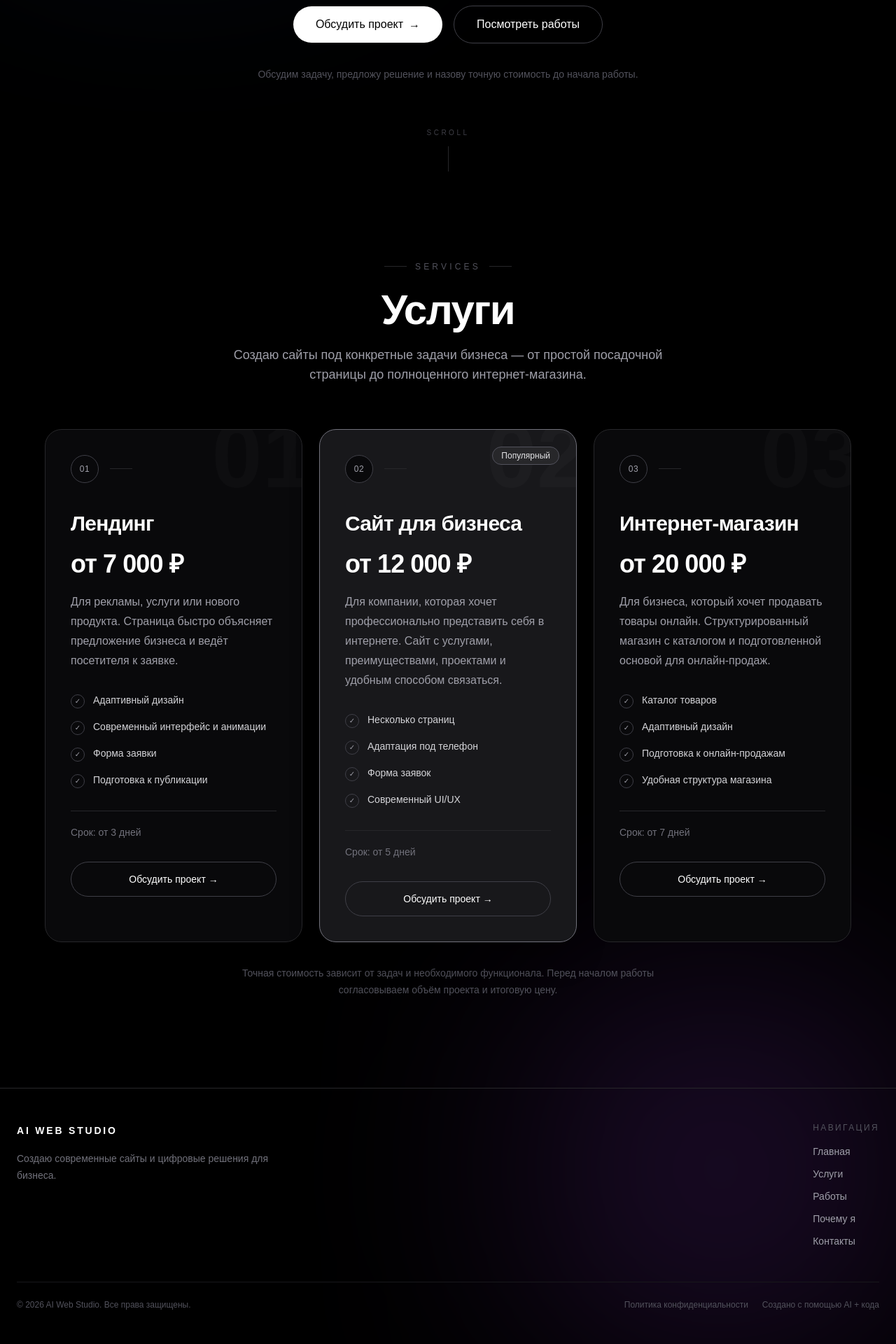
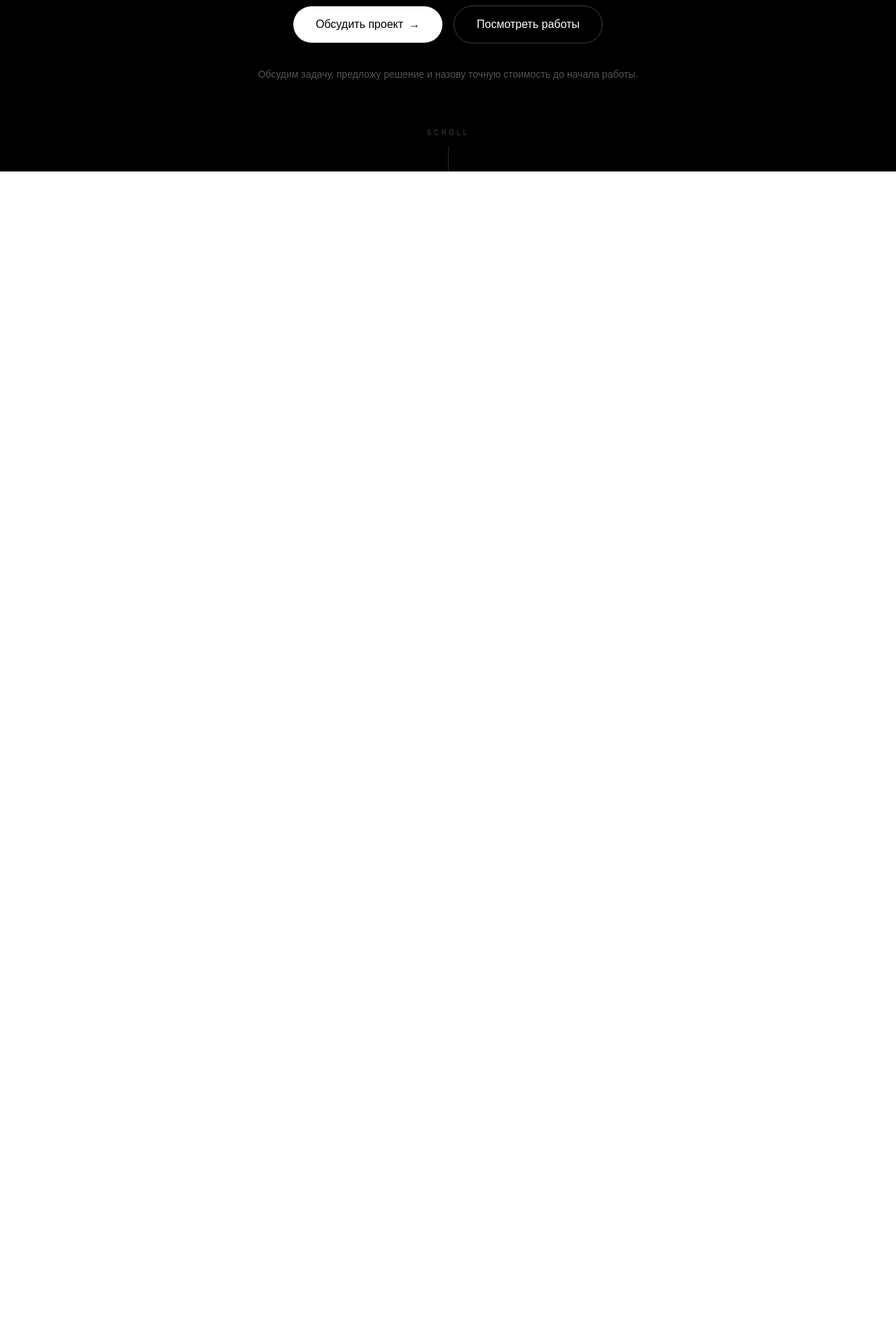
Before and after one commit to zxcursed111248/portfolio, a Next.js app: page / in a window 1280 px wide. Shown: the part 674-2594 px from the top of the page at 70% size. After the commit the page ends 919 px from the top, so only its background shows below. Built offline with nearby package versions, Linux system fonts and the light colour scheme.

Commit message:
Optimize homepage performance

```diff
--- a/app/page.tsx
+++ b/app/page.tsx
@@ -1,70 +1,12 @@
-import Process from "@/components/Process";
-import WhyMe from "@/components/WhyMe";
 import Hero from "@/components/Hero";
-import Contact from "@/components/Contact";
-import Projects from "@/components/Projects";
-import Services from "@/components/Services";
-import Navbar from "@/components/Navbar";
-import Footer from "@/components/Footer";
 
 export default function Home() {
   return (
     <main
       id="home"
-      className="
-        relative
-        min-h-screen
-        overflow-hidden
-        bg-black
-        text-white
-      "
+      className="min-h-screen overflow-hidden bg-black text-white"
     >
-      {/* Верхнее свечение */}
-      <div
-        className="
-          pointer-events-none
-          absolute
-          left-0
-          top-0
-          z-0
-          h-[500px]
-          w-[500px]
-          rounded-full
-          bg-blue-500/20
-          blur-[150px]
-        "
-      />
-
-      {/* Нижнее свечение */}
-      <div
-        className="
-          pointer-events-none
-          absolute
-          bottom-0
-          right-0
-          z-0
-          h-[500px]
-          w-[500px]
-          rounded-full
-          bg-purple-500/20
-          blur-[150px]
-        "
-      />
-
-      {/* Navigation */}
-      <Navbar />
-
-      {/* Main content */}
-      <div className="relative z-10 flex w-full flex-col items-center">
       <Hero />
-
-<Services />
-      </div>
-
-      {/* Footer */}
-      <div className="relative z-10">
-        <Footer />
-      </div>
     </main>
   );
 }
--- a/components/Hero.tsx
+++ b/components/Hero.tsx
@@ -5,7 +5,7 @@ export default function Hero() {
       className="relative w-full scroll-mt-24 overflow-hidden pt-28 md:pt-36"
     >
       {/* Background glow */}
-      <div className="pointer-events-none absolute left-1/2 top-24 h-96 w-96 -translate-x-1/2 rounded-full bg-white/[0.03] blur-3xl" />
+      <div className="pointer-events-none absolute left-1/2 top-24 h-64 w-64 -translate-x-1/2 rounded-full bg-white/[0.02] blur-2xl" />
 
       <div className="relative z-10 mx-auto w-full max-w-6xl px-6 text-center">
         {/* Label */}
--- a/components/Projects.tsx
+++ b/components/Projects.tsx
@@ -117,6 +117,7 @@ export default function Projects() {
   alt={project.title}
   fill
   sizes="(max-width: 768px) 100vw, 50vw"
+  loading="lazy"
   className="
     object-cover
     transition-transform
--- a/components/Services.tsx
+++ b/components/Services.tsx
@@ -57,10 +57,10 @@ export default function Services() {
       <div className="mx-auto max-w-6xl">
         {/* Heading */}
         <motion.div
-          initial={{ opacity: 0, y: 30 }}
+          initial={{ opacity: 0, y: 20 }}
           whileInView={{ opacity: 1, y: 0 }}
           viewport={{ once: true }}
-          transition={{ duration: 0.6 }}
+          transition={{ duration: 0.4 }}
           className="mb-16 text-center"
         >
           <div className="mb-6 flex items-center justify-center gap-3">
@@ -89,12 +89,12 @@ export default function Services() {
           {services.map((service, index) => (
             <motion.div
               key={service.title}
-              initial={{ opacity: 0, y: 40 }}
+              initial={{ opacity: 0, y: 20 }}
               whileInView={{ opacity: 1, y: 0 }}
               viewport={{ once: true }}
               transition={{
-                duration: 0.6,
-                delay: index * 0.12,
+                duration: 0.4,
+                delay: index * 0.05,
               }}
               className={`
                 group
@@ -106,13 +106,13 @@ export default function Services() {
                 border
                 p-8
                 transition-all
-                duration-500
-                hover:-translate-y-2
+                duration-300
+                hover:-translate-y-1
                 md:p-9
                 ${
                   service.popular
-                    ? "border-zinc-500 bg-zinc-900 shadow-2xl shadow-black/40"
-                    : "border-zinc-800 bg-zinc-950 hover:border-zinc-600 hover:shadow-2xl hover:shadow-black/30"
+                    ? "border-zinc-500 bg-zinc-900"
+                    : "border-zinc-800 bg-zinc-950 hover:border-zinc-600"
                 }
               `}
             >
@@ -127,9 +127,6 @@ export default function Services() {
                   font-bold
                   leading-none
                   text-white/[0.025]
-                  transition-all
-                  duration-500
-                  group-hover:text-white/[0.05]
                 "
               >
                 {service.number}
@@ -159,16 +156,12 @@ export default function Services() {
                     font-medium
                     tracking-wider
                     text-zinc-400
-                    transition-all
-                    duration-500
-                    group-hover:border-zinc-400
-                    group-hover:text-white
                   "
                 >
                   {service.number}
                 </div>
 
-                <div className="h-px w-8 bg-zinc-800 transition-all duration-500 group-hover:w-12 group-hover:bg-zinc-600" />
+                <div className="h-px w-8 bg-zinc-800" />
               </div>
 
               {/* Title */}
@@ -209,10 +202,6 @@ export default function Services() {
                         border-zinc-700
                         text-[10px]
                         text-zinc-400
-                        transition-all
-                        duration-300
-                        group-hover:border-zinc-500
-                        group-hover:text-white
                       "
                     >
                       ✓
@@ -267,7 +256,7 @@ export default function Services() {
           initial={{ opacity: 0 }}
           whileInView={{ opacity: 1 }}
           viewport={{ once: true }}
-          transition={{ duration: 0.8, delay: 0.3 }}
+          transition={{ duration: 0.5 }}
           className="mx-auto mt-8 max-w-2xl text-center text-sm leading-6 text-zinc-600"
         >
           Точная стоимость зависит от задач и необходимого
--- a/components/WhyMe.tsx
+++ b/components/WhyMe.tsx
@@ -34,10 +34,10 @@ export default function WhyMe() {
       <div className="mx-auto max-w-6xl">
         {/* Heading */}
         <motion.div
-          initial={{ opacity: 0, y: 30 }}
-          whileInView={{ opacity: 1, y: 0 }}
-          viewport={{ once: true }}
-          transition={{ duration: 0.6 }}
+  initial={{ opacity: 0 }}
+  whileInView={{ opacity: 1 }}
+  viewport={{ once: true }}
+  transition={{ duration: 0.4 }}
           className="mb-16 text-center"
         >
           <div className="mb-6 flex items-center justify-center gap-3">
@@ -64,14 +64,14 @@ export default function WhyMe() {
         <div className="grid gap-6 md:grid-cols-2">
           {items.map((item, index) => (
             <motion.div
-              key={item.title}
-              initial={{ opacity: 0, y: 40 }}
-              whileInView={{ opacity: 1, y: 0 }}
-              viewport={{ once: true }}
-              transition={{
-                duration: 0.6,
-                delay: index * 0.12,
-              }}
+            key={item.title}
+            initial={{ opacity: 0 }}
+            whileInView={{ opacity: 1 }}
+            viewport={{ once: true }}
+            transition={{
+              duration: 0.4,
+              delay: index * 0.08,
+            }}
               className="
                 group
                 relative
```
